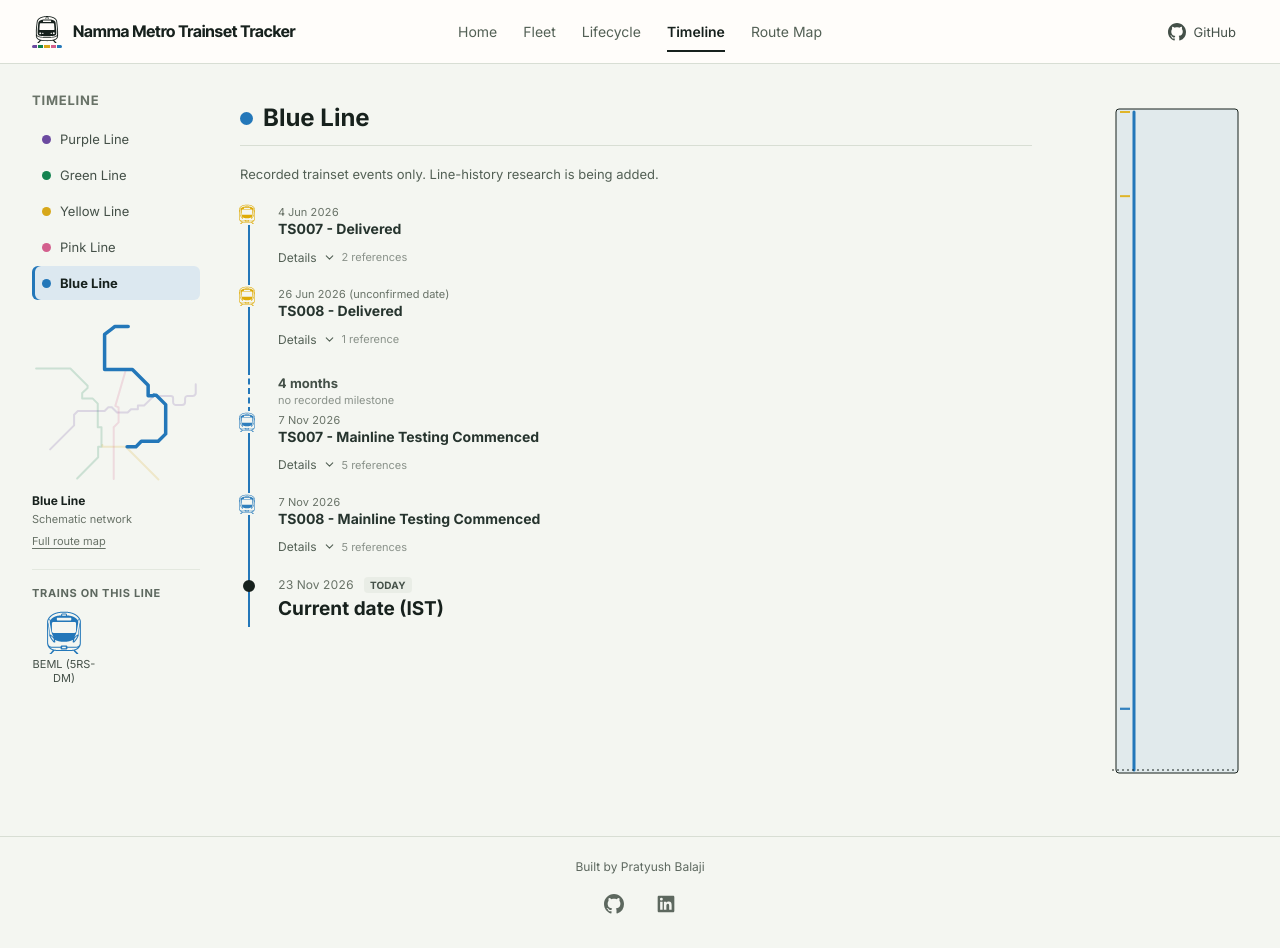
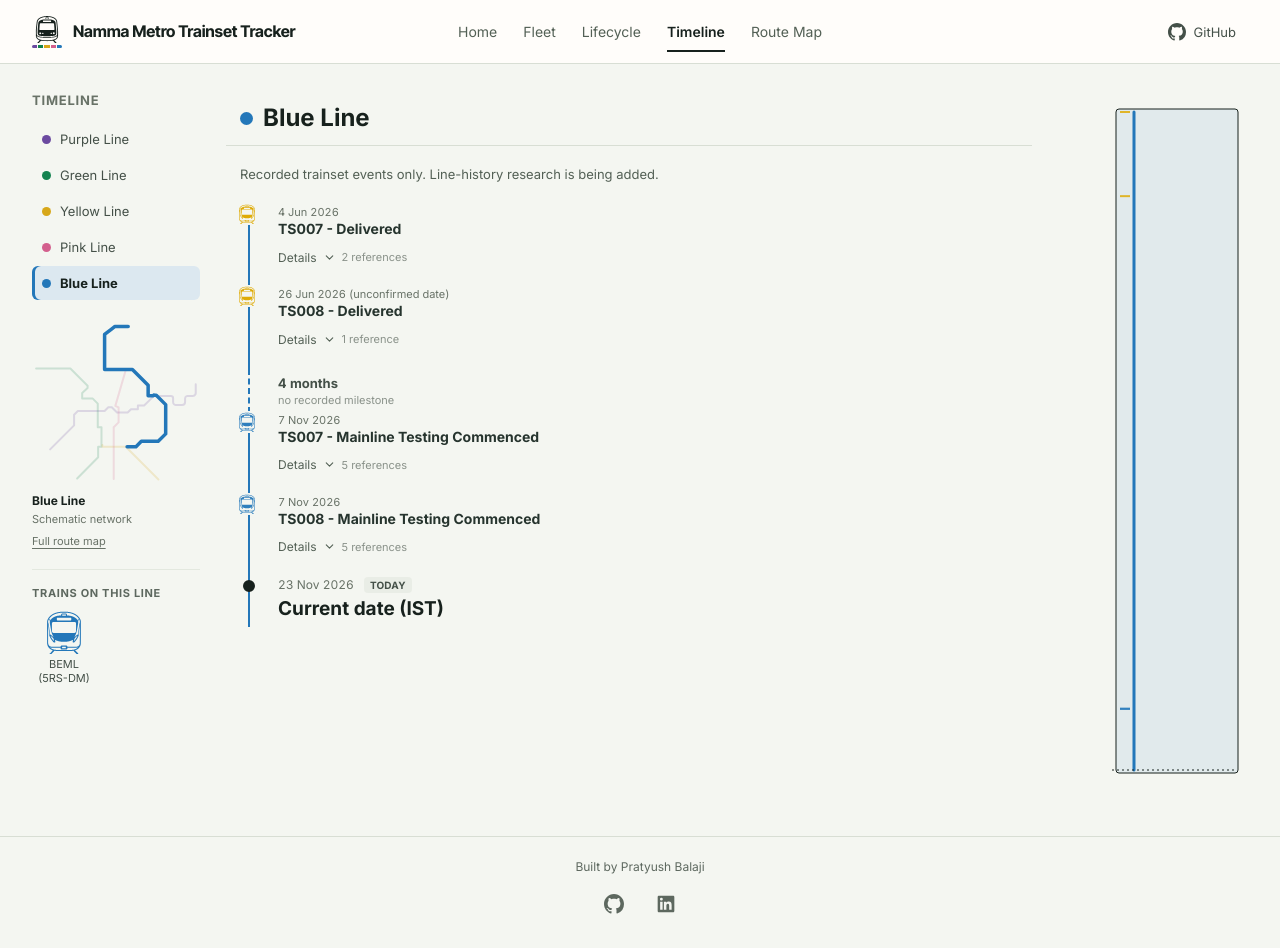
Before and after one commit to PratyushBalaji/trainset-tracker, a SvelteKit app: page /timeline/blue in a window 1280 px wide. Built offline with nearby package versions, Linux system fonts and the light colour scheme.

Commit message:
fix: prevent timeline label wrapping and marker bleed
- Place contract codes beneath manufacturer labels
- Extend sticky heading background over scrolling markers

```diff
--- a/src/routes/timeline/[line]/+page.svelte
+++ b/src/routes/timeline/[line]/+page.svelte
@@ -87,7 +87,8 @@
           <span class="line-trains-title">Trains on this line</span>
           <ul>
             {#each lineDesigns[data.lineId] as design}
-              <li><TrainIcon {design} variant="solid" size={44} color={lineColors[data.lineId]} /><span>{trainDesignLabels[design]}</span></li>
+              {@const [manufacturer, contract] = trainDesignLabels[design].split(' (')}
+              <li><TrainIcon {design} variant="solid" size={44} color={lineColors[data.lineId]} /><span>{manufacturer}{#if contract}<span class="train-contract">({contract}</span>{/if}</span></li>
             {/each}
           </ul>
         </div>
@@ -157,10 +158,11 @@
   .line-trains-title { display: block; margin-bottom: 10px; font-size: 11px; font-weight: 700; letter-spacing: 0.06em; text-transform: uppercase; color: var(--muted); }
   .line-trains ul { list-style: none; margin: 0; padding: 0; display: flex; flex-wrap: wrap; gap: 12px 16px; }
   .line-trains li { display: flex; flex-direction: column; align-items: center; gap: 4px; width: 64px; text-align: center; font-size: 11px; line-height: 1.25; color: var(--ink-3); }
+  .train-contract { display: block; white-space: nowrap; }
   .full-map-link { display: inline-block; margin-top: 8px; font-size: 11px; color: #687267; text-underline-offset: 3px; }
   .line-content { min-width: 0; }
 
-  .timeline-dock { position: sticky; top: var(--site-header-height); z-index: 10; display: flex; align-items: center; flex-wrap: wrap; gap: 4px 14px; padding: 12px 0; margin-bottom: 18px; border-bottom: 1px solid #d8ded4; background: #f4f6f1; }
+  .timeline-dock { position: sticky; top: var(--site-header-height); z-index: 10; display: flex; align-items: center; flex-wrap: wrap; gap: 4px 14px; padding: 12px 0 12px 14px; margin-left: -14px; margin-bottom: 18px; border-bottom: 1px solid #d8ded4; background: #f4f6f1; }
   .timeline-dock h2 { display: flex; align-items: center; gap: 10px; margin: 0; font-size: 24px; line-height: 1.2; }
   .timeline-dock h2 .line-dot { width: 13px; height: 13px; }
   .timeline-dock p { font-size: 12px; color: #687267; margin: 0; }
```
